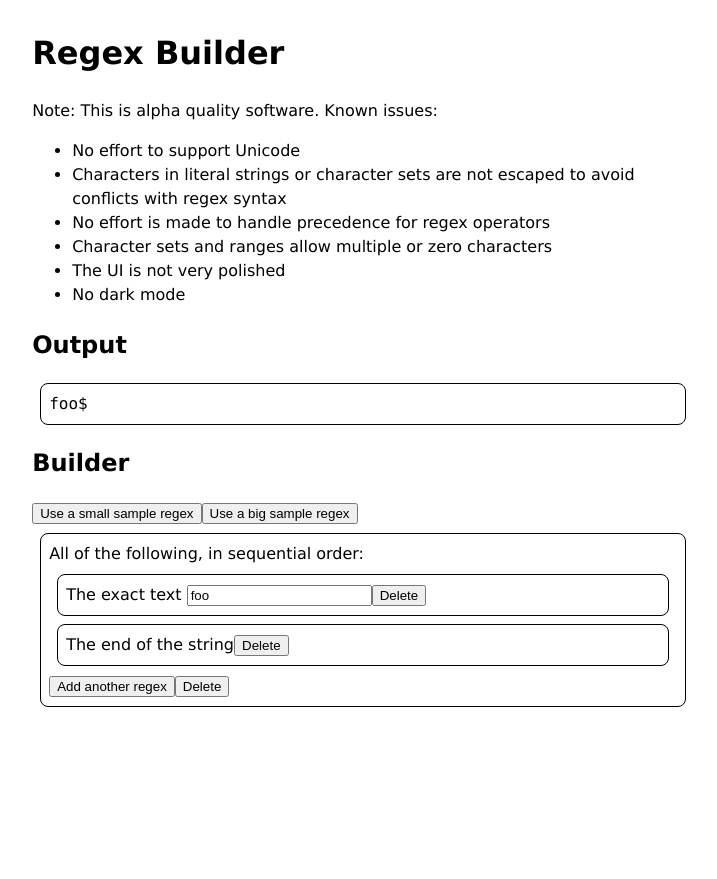
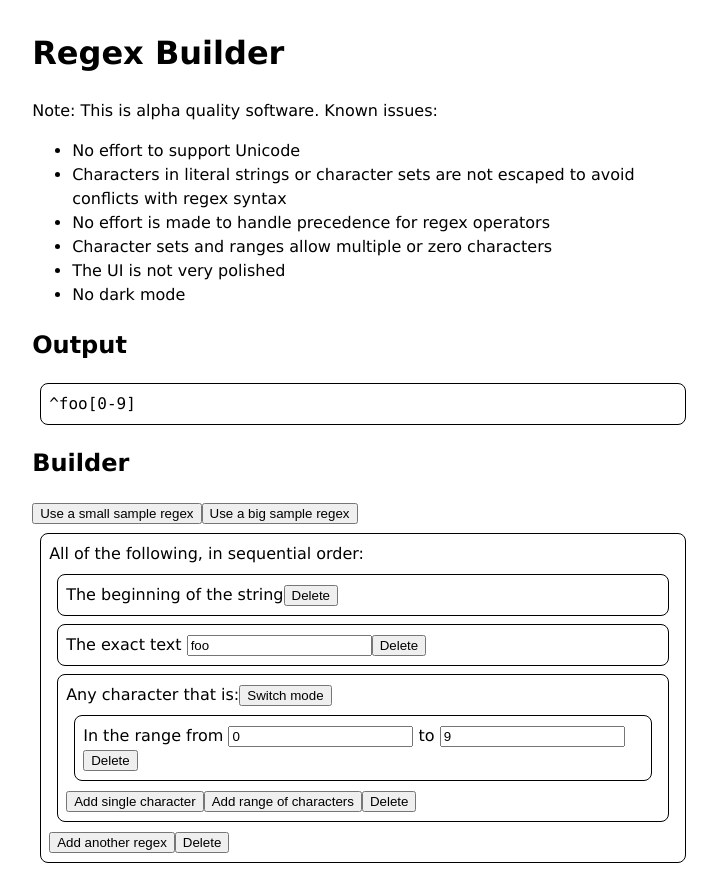
Before and after one commit to azdavis/regex-builder, a React (Create React App) app: page / in a window 1280 px wide. Shown: the whole page, without its empty margins (277-994 px from the left). Before the commit the page ends 800 px from the top, so only its background shows below. Built offline with nearby package versions, Linux system fonts and the light colour scheme.

Commit message:
Tweak small regex

```diff
--- a/src/App.tsx
+++ b/src/App.tsx
@@ -4,7 +4,11 @@ import { showRegex, type RegexT } from "./RegexT";
 
 const small: RegexT = {
   t: "seq",
-  rs: [{ t: "lit", s: "foo" }, { t: "end" }],
+  rs: [
+    { t: "begin" },
+    { t: "lit", s: "foo" },
+    { t: "set", mode: "anyOf", items: [{ t: "range", begin: "0", end: "9" }] },
+  ],
 };
 
 const big: RegexT = {
```
